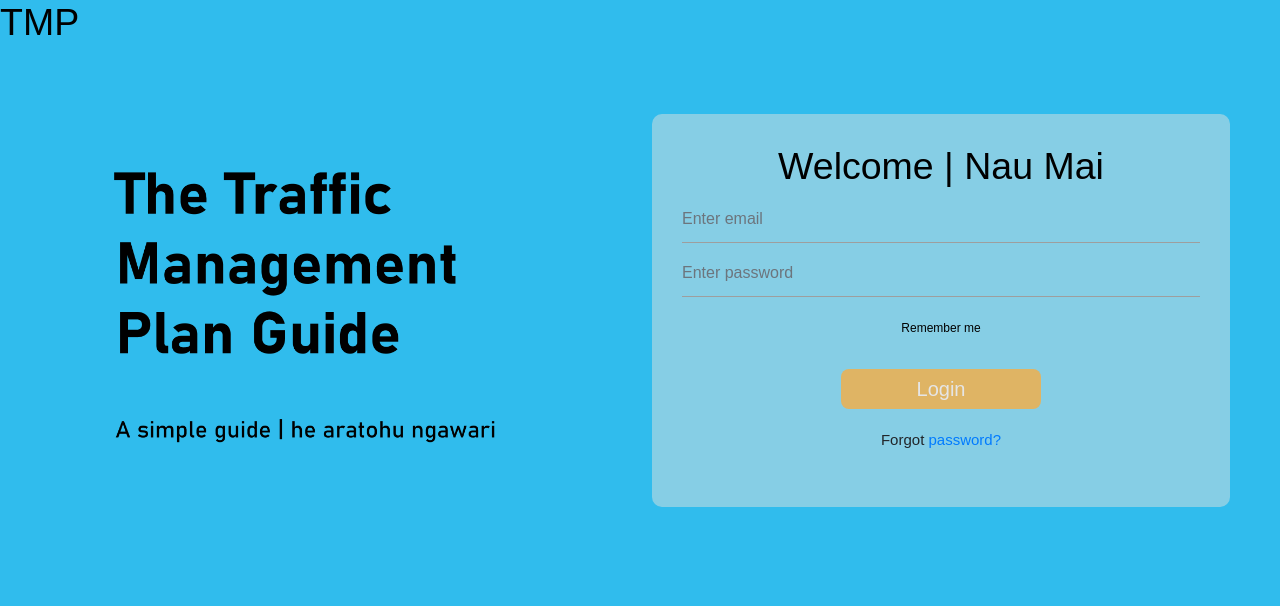
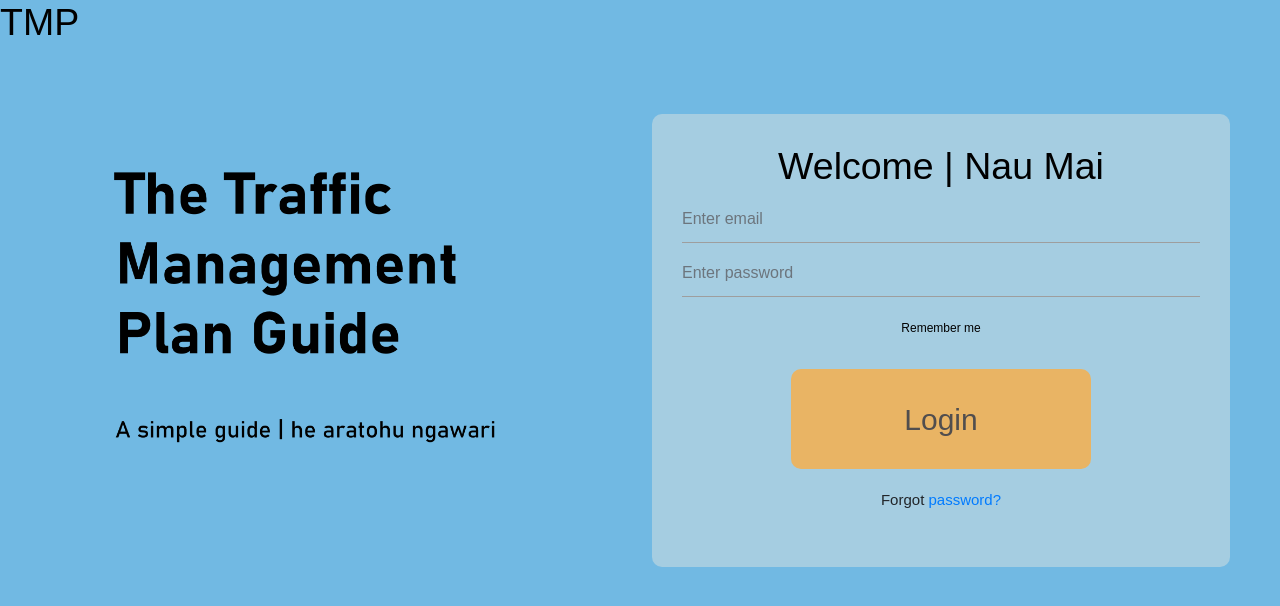
Before and after one commit to ChillySandwich/trafficmanagementproject, a React (Create React App) app in the folder frontend/: page / in a window 1280 px wide. Shown: the top 606 px of the page. Built offline with nearby package versions, Linux system fonts and the light colour scheme; what google-maps-react would draw is missing.

Commit message:
consolidating components 09/02

```diff
--- a/frontend/src/Components/App.css
+++ b/frontend/src/Components/App.css
@@ -2,16 +2,16 @@
   @import url('https://fonts.googleapis.com/css2?family=Roboto&display=swap');
 
   .main {
-    background:  #30BCED;
+    background:  rgba(113, 185, 227, 1);
     font-size: 20px;
     padding-left:50px;
     padding-right: 50px;
   }
   .header {
-    background:  #30BCED;
+    background:  rgba(113, 185, 227, 1);
   }
   .footer {
-    background:  #30BCED;
+    background:  rgba(113, 185, 227, 1);
   }
   .loginForm {
     background: rgba(210, 224, 224, 0.533);
@@ -107,13 +107,15 @@
   }
 
   .buttonStyle{
-    background-color: #DFB464;
-    color: #E5E5E5;
+    background-color: rgba(233, 180, 100, 1);
+    color: rgba(81, 78, 78, 1);
     padding: 5px;
-    border-Radius: 8px;
-    font-Size: 20px;
+    border-Radius: 10px;
+    font-Size: 30px;
+    font-weight: 300;
     margin: 10px;
-    width: 200px;
+    height: 100px;
+    width: 300px;
     border:none;
   }
 
@@ -152,7 +154,7 @@
   .drawButtons {
     background: rgba(233, 180, 100, 1);
     border-radius: 10px;
-
+    color: rgba(81, 78, 78, 1);
   }
 
   .box {
--- a/frontend/src/Components/HazardSelect/Hazard.js
+++ b/frontend/src/Components/HazardSelect/Hazard.js
@@ -5,6 +5,7 @@ const Hazard = ({hazard, clickHazard, img}) => {
         <div className = 'hazard'>
             <h3>{hazard.name} <FaPlus className="addIcon" onClick={() => clickHazard(hazard.id)}/></h3>
             <img src={hazard.img} alt=""/>
+
         </div>
     )
 }
--- a/frontend/src/Components/MultiStepHandler.js
+++ b/frontend/src/Components/MultiStepHandler.js
@@ -14,6 +14,7 @@ import SiteDrawingLayout from './SiteInflowOutflow/SiteDrawingLayout';
 import PDF from './PDFDownloadPage/pdf';
 import Grid from "@material-ui/core/Grid";
 import DrawContainer from './SiteInflowOutflow/DrawContainer';
+import TestTest from './SiteInflowOutflow/TestTest';
 
 
 export class MultiStepHandler extends Component {
@@ -36,7 +37,10 @@ export class MultiStepHandler extends Component {
             disclaimer: false,
             siteImageUplodaded: false,
             hazardDropCompleted: false,
-            logo: Logo
+            logo: Logo,
+            uploadImg: null,
+            img: null,
+            dndImg: null
         }
     }
     //put step value forward once, for submit buttons
@@ -59,6 +63,11 @@ export class MultiStepHandler extends Component {
     setImg = (passedImg) => {
         this.setState({
             img: passedImg
+        })
+    }
+    setDndImg = (passedImg) => {
+        this.setState({
+            dndImg: passedImg
         })
     }
     render() {
@@ -142,6 +151,7 @@ export class MultiStepHandler extends Component {
                             handleChange={this.handleChange}
                             values={values}
                             showHaz={this.hazardList}
+                            setDndImg={this.setDndImg}
                         // data={{ showHaz: this.state.selectedHaz }}
                         />
                     )
@@ -153,10 +163,9 @@ export class MultiStepHandler extends Component {
                             prevStep={this.prevStep}
                             handleChange={this.handleChange}
                             values={values}
-                            showHaz={this.hazardList}
+                            setImg={this.setImg}
                         />
                     )
-
                 case 8:
                     return (
                         <PDF
```
Also changed, not shown: 1 other file (tests, documents, lock files or other folders).
